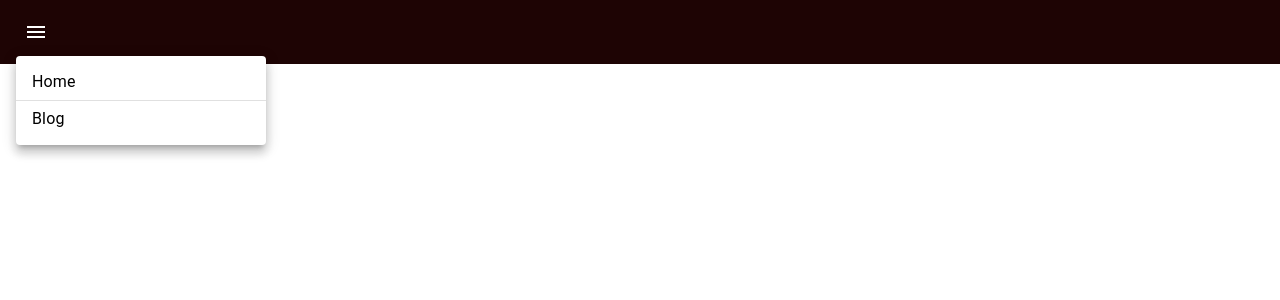
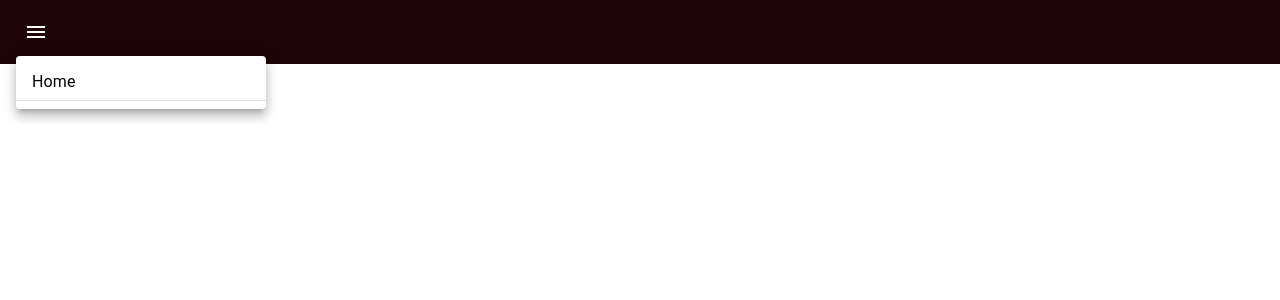
Before and after one commit to jmfcode/magma, a React (Create React App) app: page /blog in a window 1280 px wide. Both pictures are taken after a click on the button "menu". Shown: the top 300 px of the page. Built offline with nearby package versions, Linux system fonts and the light colour scheme.

Commit message:
hide blog section navigation

```diff
--- a/src/components/HomePage.js
+++ b/src/components/HomePage.js
@@ -158,6 +158,7 @@ const HomePage = () => {
             paddingBottom: 10,
             borderRadius: 2,
             mt: 10,
+            mb: 10,
             display: "flex",
             flexDirection: "column",
             alignItems: "center",
--- a/src/components/NavMenu.js
+++ b/src/components/NavMenu.js
@@ -11,8 +11,10 @@ import Paper from "@mui/material/Paper";
 
 export default function NavMenu() {
   const navigate = useNavigate();
+
   const [anchorEl, setAnchorEl] = React.useState(null);
   const open = Boolean(anchorEl);
+
   const handleClick = (event) => {
     setAnchorEl(event.currentTarget);
   };
@@ -22,6 +24,8 @@ export default function NavMenu() {
 
   const navToBlog = () => navigate("/blog");
   const navToHome = () => navigate("/");
+
+  const showBlog = false;
 
   return (
     <div>
@@ -55,11 +59,13 @@ export default function NavMenu() {
 
         <Divider />
 
-        <Box minWidth={250} maxWidth={350}>
-          <MenuItem onClick={navToBlog}>
-            <Typography color="#000">Blog</Typography>
-          </MenuItem>
-        </Box>
+        {showBlog && (
+          <Box minWidth={250} maxWidth={350}>
+            <MenuItem onClick={navToBlog}>
+              <Typography color="#000">Blog</Typography>
+            </MenuItem>
+          </Box>
+        )}
       </Menu>
     </div>
   );
```
